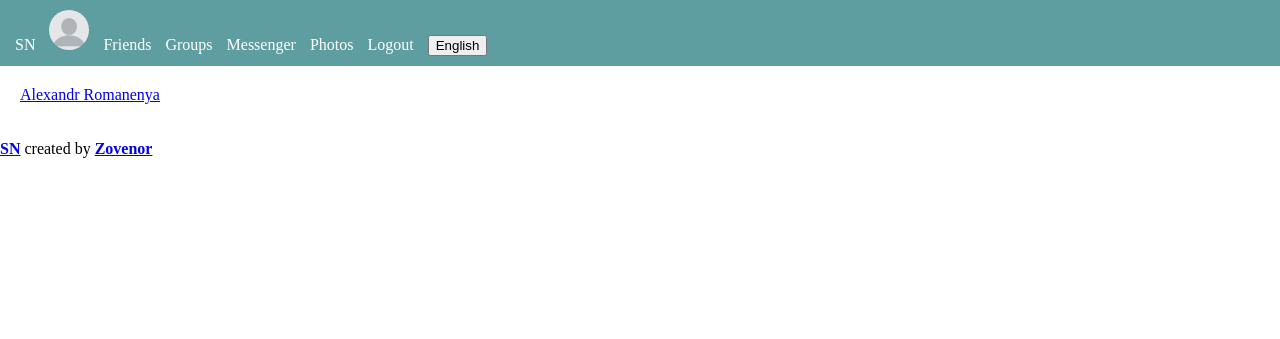
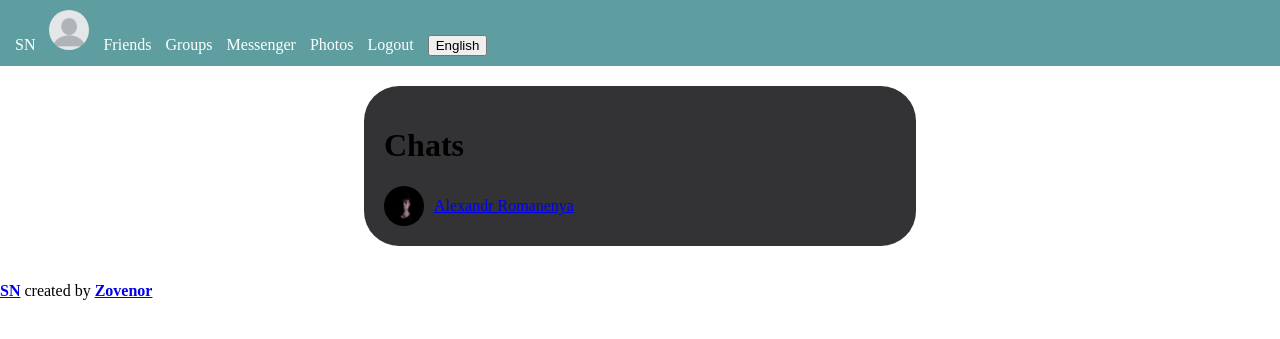
Before and after one commit to zovenor/social_network, a Django app: page /messenger/ in a window 1280 px wide. Shown: the top 339 px of the page. Run offline with Django 4.2, Linux system fonts and the light colour scheme; a user stored in the database is signed in; data comes from the database, SQL or seed files in the repository; both versions use the stored data as it was after the commit.

Commit message:
Upgraded chats page

```diff
--- a/SN/mainpage/langs.py
+++ b/SN/mainpage/langs.py
@@ -149,6 +149,7 @@ class EN:
     class PersonalChatRoom(BASE):
         chat = "Chat"
         chat_with = "Chat with"
+        type_message = "Type a message..."
 
     class Chats(BASE):
         title = "Chats"
@@ -305,6 +306,7 @@ class RU(EN):
     class PersonalChatRoom(EN.PersonalChatRoom, BASE):
         chat = "Чат"
         chat_with = "Чат с"
+        type_message = "Напечатайте сообщение..."
 
     class Chats(EN.Chats, BASE):
         title = "Чаты"
--- /dev/null
+++ b/SN/messenger/static/messenger/chats.css
@@ -0,0 +1,26 @@
+.user_photo{
+    width: 40px;
+    height: 40px;
+    border-radius: 999px;
+    background-repeat: no-repeat;
+    background-size: cover;
+}
+.user{
+    display: flex;
+    align-items: center;
+}
+.user_name{
+    margin-left: 10px;
+}
+.chats{
+    display: flex;
+    background-color: #333336;
+    width: 40vw;
+    padding: 20px;
+    border-radius: 35px;
+    flex-flow: column;
+}
+main{
+    display: flex;
+    justify-content: center;
+}
--- a/SN/messenger/static/messenger/personal_chat_room.css
+++ b/SN/messenger/static/messenger/personal_chat_room.css
@@ -46,3 +46,6 @@ main{
     border: 0px solid white;
     outline: none !important;
 }
+time{
+    font-size: small;
+}
--- a/SN/messenger/templates/messenger/chats.html
+++ b/SN/messenger/templates/messenger/chats.html
@@ -2,12 +2,19 @@
 
 {% block title %}{{ list.title }}{% endblock %}
 
+{% load static %}
 
 {% block content %}
 
+    <link rel="stylesheet" href="{% static 'messenger/chats.css' %}">
+
     <div class="chats">
+        <h1>{{ list.title }}</h1>
         {% for el in chats %}
-            <a href="/messenger/personal/{{ el.user.username }}">{{ el.user.first_name }} {{ el.user.last_name }}</a>
+            <a href="/messenger/personal/{{ el.user.username }}" class="user">
+                <div style="background-image: url('{{ el.get_photo }}')" class="user_photo"></div>
+                <div class="user_name">{{ el.user.first_name }} {{ el.user.last_name }}</div>
+            </a>
         {% endfor %}
     </div>
 
--- a/SN/messenger/templates/messenger/personal_chat_room.html
+++ b/SN/messenger/templates/messenger/personal_chat_room.html
@@ -11,7 +11,7 @@
 
     <div class="messages_block">
         <div class="messages" id="messages"></div>
-        <input id="mes_input" class="mes_input" type="text">
+        <input placeholder="{{ list.type_message }}" id="mes_input" class="mes_input" type="text">
     </div>
 
     <script>
```
Also changed, not shown: SN/messenger/consumers.py (+9 -0 lines), SN/db.sqlite3.
